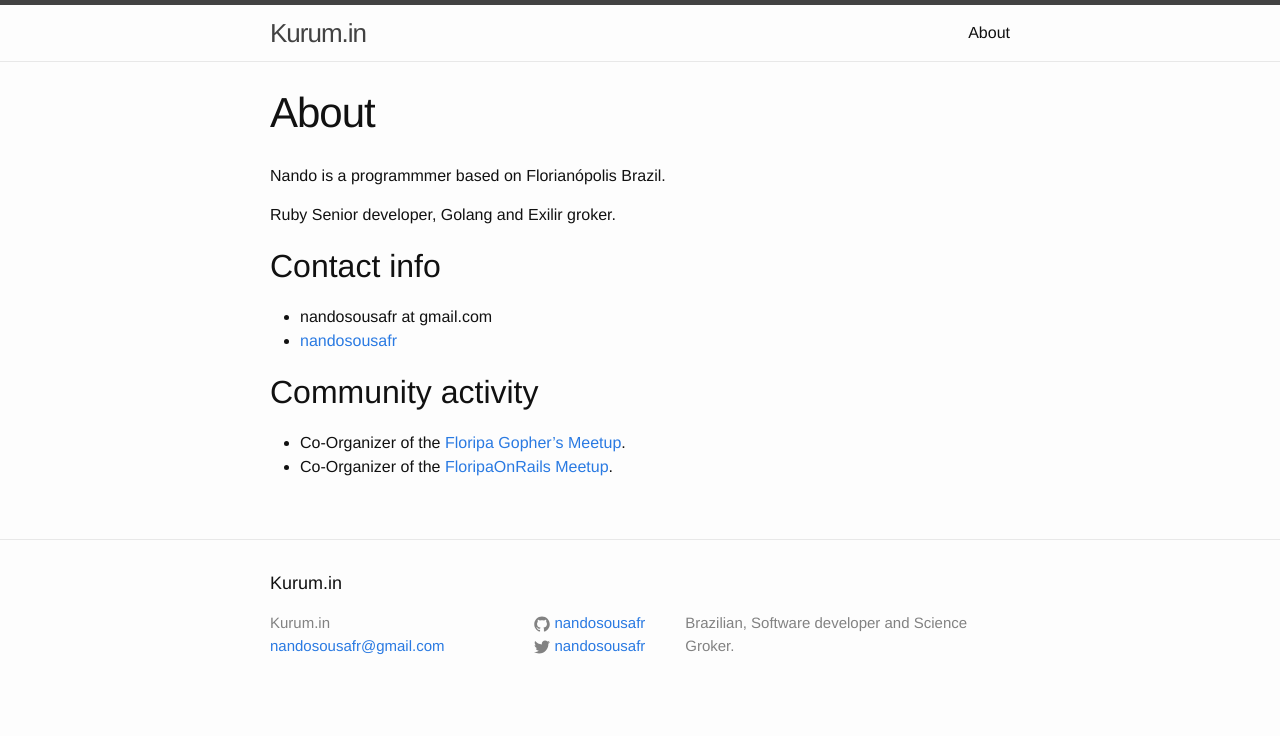
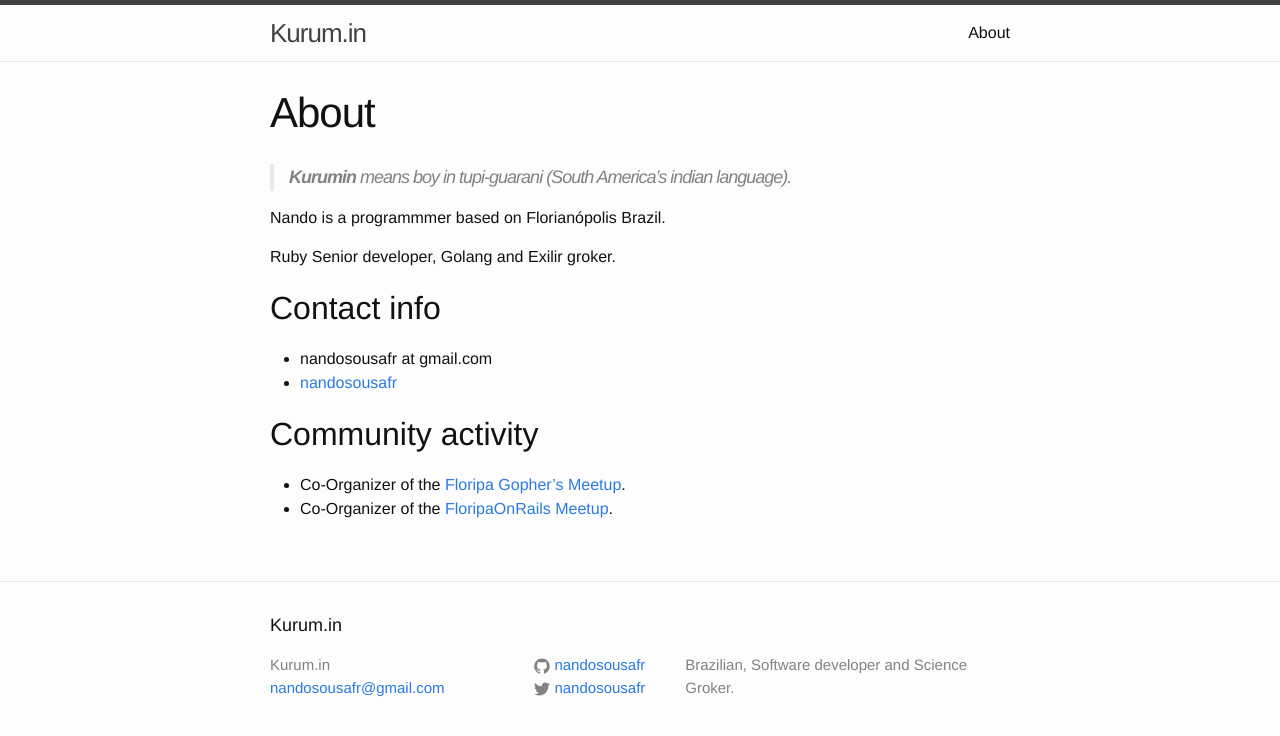
Before and after one commit to nandosousafr/blog.nandosousa.com, a Jekyll site: the page built from about.md, in a window 1280 px wide. Shown: the top 736 px of the page. Built offline with Jekyll 4.4.1, drawn with Linux system fonts in a browser that asks for light colours.

Commit message:
adds kurumin meaning

```diff
--- a/about.md
+++ b/about.md
@@ -3,6 +3,8 @@ layout: page
 title: About
 permalink: /about/
 ---
+
+> __Kurumin__ means boy in tupi-guarani (South America's indian language).
 
 Nando is a programmmer based on Florianópolis Brazil.
 
```
